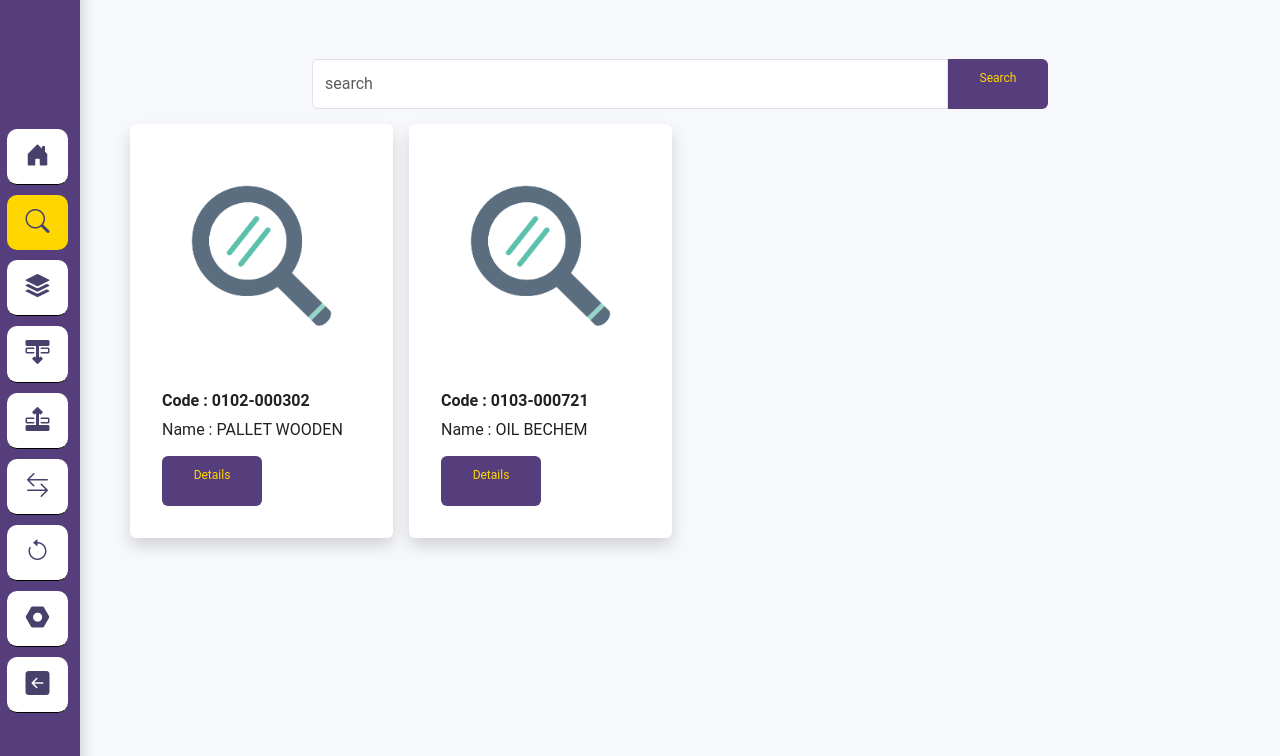
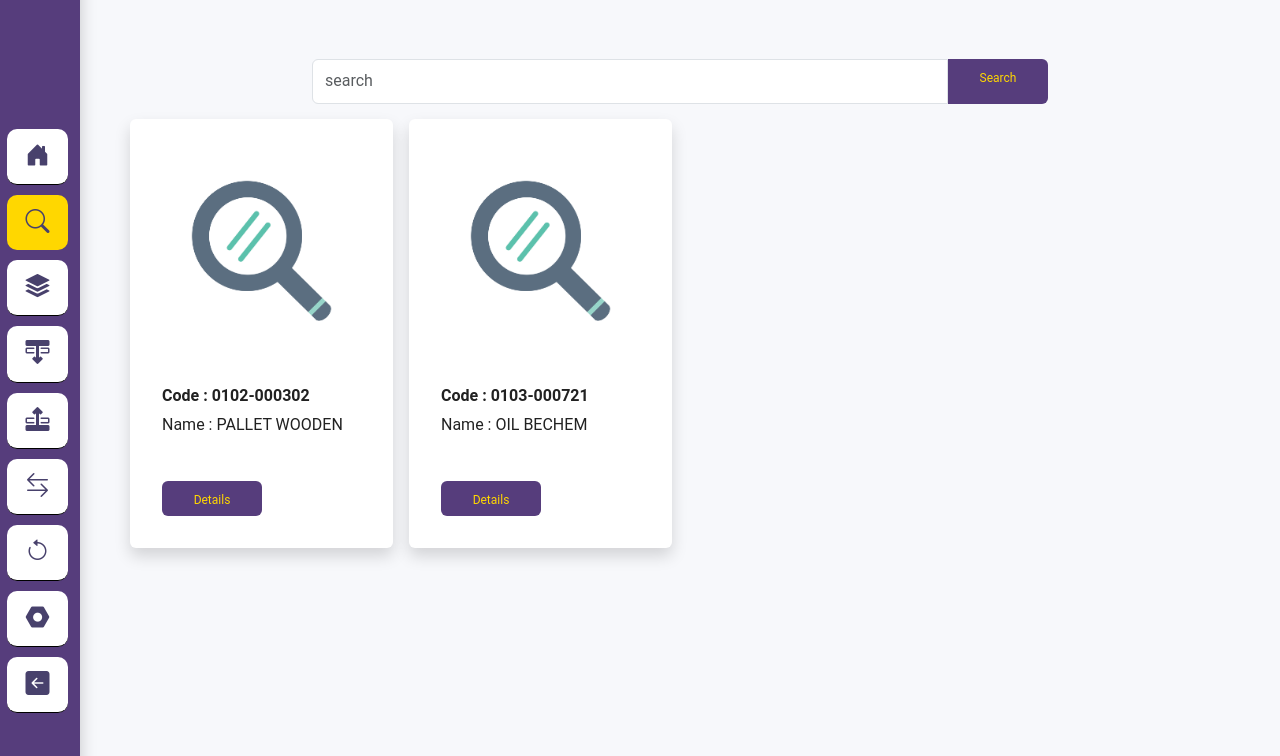
Before and after one commit to gilgmlr/live-stock, a CodeIgniter app: page /live-stock/search in a window 1280 px wide. Shown: the part 50-806 px from the top of the page. Run offline with CodeIgniter, Linux system fonts and the light colour scheme; data comes from the database, SQL or seed files in the repository; some libraries are stand-ins or nearby versions; some web fonts are replaced.

Commit message:
Update index.php

```diff
--- a/application/views/search/index.php
+++ b/application/views/search/index.php
@@ -5,7 +5,7 @@
                         <input type="text" class="form-control" placeholder="search" aria-label="search"
                             aria-describedby="button-addon2">
                         <a href="<?php echo base_url() . "search/view_result" ?>" class="btn btn-warning"
-                            style=margin:0;>
+                            style="margin:0; height:45px;">
                             Search
                         </a>
                     </div>
@@ -25,7 +25,7 @@
                             <div class="card-text"><b>Code : <?= $data->item_code ?></b></div>
                             <div class="card-text">Name : <?= $data->name ?></div>
                             <p></p>
-                            <a href="<?php echo base_url() . "search/view_detail" ?>" class="btn btn-primary" style=margin:0;>
+                            <a href="<?php echo base_url() . "search/view_detail" ?>" class="btn btn-primary" style="height: 35px;">
                                 Details
                             </a>
 
```
